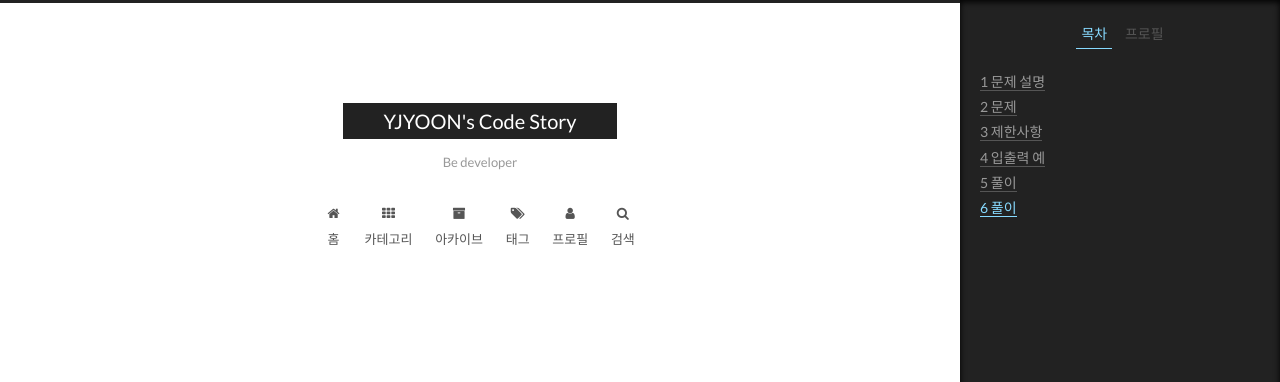
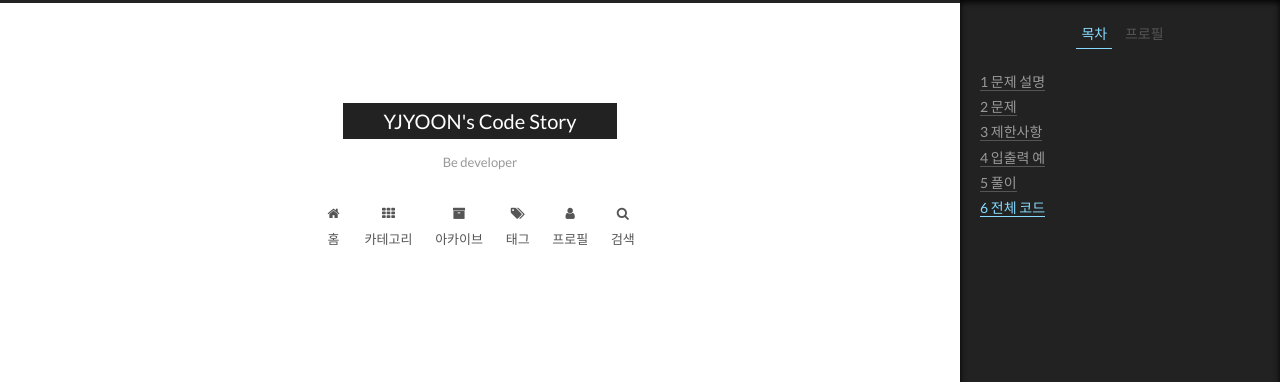
Before and after one commit to yjyoon-dev/yjyoon-dev.github.io, a Jekyll site: the page built from _posts/2021-01-29-kakao-newid.md, in a window 1280 px wide. Shown: the top 382 px of the page. Built offline with Jekyll 4.4.1, drawn with Linux system fonts in a browser that asks for light colours; comment, search, counter and statistics services are not loaded.

Commit message:
edit post kakao newid

````diff
--- a/_posts/2021-01-29-kakao-newid.md
+++ b/_posts/2021-01-29-kakao-newid.md
@@ -60,11 +60,11 @@
 
 # 풀이
 
-역시 올해도 1번 문제는 `문자열` 과 `구현` 이 결합된 형태의 문제가 출제되었습니다. 다만 작년의 **문자열 압축** 문제에 비해 단순히 문제에 표시된 절차에 따라 그대로 구현만 해주면 된다는 점에서 난이도가 낮았습니다. 하지만 본인이 사용하는 언어에서 제공하는 `문자열` 관련 `함수`나 `라이브러리` 사용에 익숙하지 않다면 충분히 삽질을 할 수 있는 문제였습니다. 이 문제 풀이에 어려움을 겪었다면 알고리즘이 아닌 **자신이 사용하는 언어**에 대한 공부가 더 필요합니다.
+역시 올해도 1번 문제는 `문자열` 과 `구현` 이 결합된 형태의 문제가 출제되었습니다. 다만 작년의 [**문자열 압축**](https://yjyoon-dev.github.io/kakao/2020/11/05/kakao-strzip/) 문제에 비해 단순히 문제에 표시된 절차에 따라 그대로 구현만 해주면 된다는 점에서 난이도가 낮았습니다. 하지만 본인이 사용하는 언어에서 제공하는 `문자열` 관련 `함수`나 `라이브러리` 사용에 익숙하지 않다면 충분히 삽질을 할 수 있는 문제였습니다. 이 문제 풀이에 어려움을 겪었다면 알고리즘이 아닌 **자신이 사용하는 언어**에 대한 공부가 더 필요합니다.
 
 <br>
 
-# 풀이
+# 전체 코드
 
 ```c++
 #include <string>
````
Also changed, not shown: _posts/2021-01-29-kakao-ranksearch.md (+4 -0 lines).
